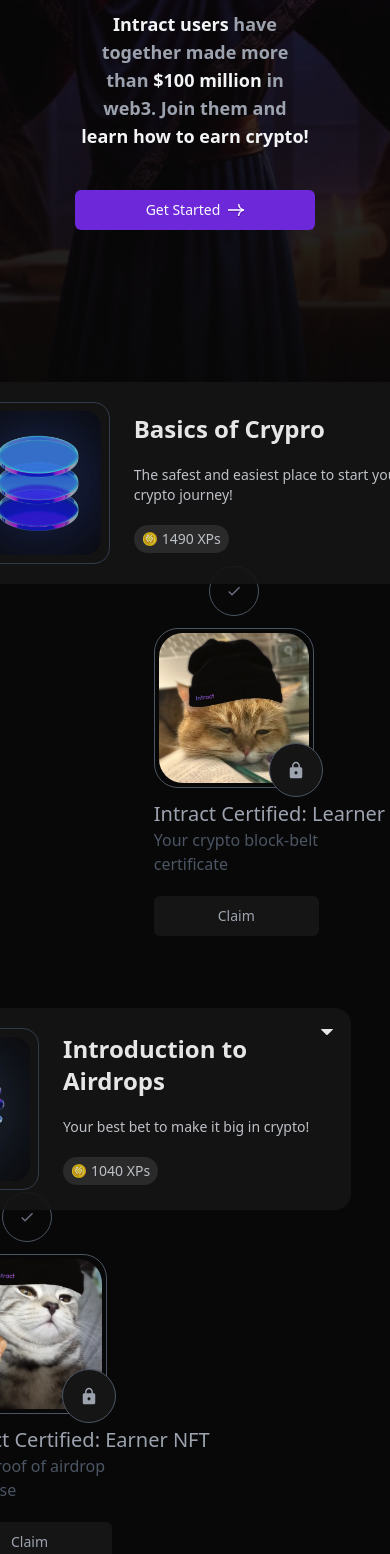
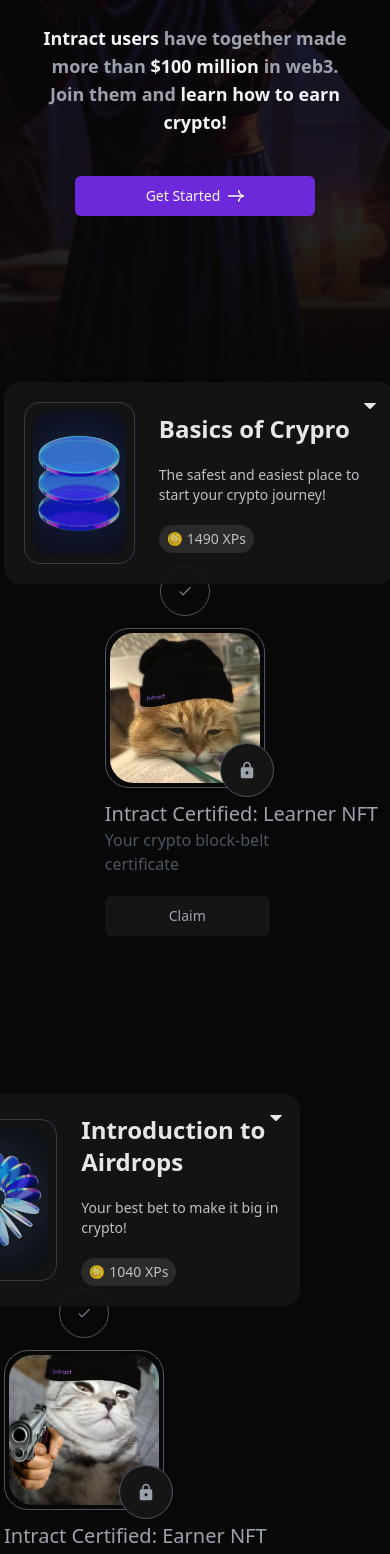
Before and after one commit to vishalp-65/Intract_assignment, a Next.js app: page / in a window 390 px wide. Shown: the part 430-1984 px from the top of the page. Built offline with nearby package versions, Linux system fonts and the light colour scheme; what tailwindcss-dotted-background would draw is missing.

Commit message:
Fix responsiveness issues

```diff
--- a/components/Container.tsx
+++ b/components/Container.tsx
@@ -21,15 +21,15 @@
             >
                 <HeroSection />
 
-                <div className="w-auto md:max-w-[100rem] flex items-center justify-center">
-                    <div className="w-full">
-                        <div className="px-10 mt-[-6rem] relative z-3">
+                <div className="w-screen md:max-w-[100rem] flex items-center justify-center">
+                    <div className="w-full sm:flex sm:flex-col sm:items-center sm:justify-center">
+                        <div className="px-1 md:px-10 mt-[-6rem] relative z-3">
                             <Quests questsData={questsData[0]} />
-                            <div className="absolute bottom-0 right-14">
+                            <div className="absolute bottom-0 right-3 md:right-14 mt-[22rem] md:mt-40">
                                 <LearnerNFT learnerData={learnerNFTData[0]} />
                             </div>
                         </div>
-                        <div className="px-10 relative mt-[16rem]">
+                        <div className="px-1 md:px-10 relative mt-[22rem] md:mt-[16rem]">
                             <div className="absolute bottom-0 right-[23%]">
                                 <Quests questsData={questsData[1]} />
                             </div>
--- a/components/HeroSection.tsx
+++ b/components/HeroSection.tsx
@@ -13,7 +13,7 @@
                 <p className="font-serif text-6xl font-bold">Academy</p>
             </div>
 
-            <p className="w-[40%] text-lg text-center text-gray-100 text-wrap font-semibold">
+            <p className="w-[80%] md:w-[40%] text-lg text-center text-gray-100 text-wrap font-semibold">
                 Intract users{" "}
                 <span className="text-gray-400">
                     have together made more than
--- a/components/Navbar.tsx
+++ b/components/Navbar.tsx
@@ -12,7 +12,7 @@
 const Navbar = (props: Props) => {
     return (
         <div
-            className="px-2 md:px-0 fixed top-0 left-0 right-0 flex justify-between md:justify-evenly items-center gap-2 h-16 z-50
+            className="fixed px-2 md:px-0 fixed top-0 left-0 right-0 flex justify-between md:justify-evenly items-center gap-2 h-16 z-50
         bg-opacity-80 shadow-lg shadow-black/[0.03] backdrop-blur-[1rem] border-b border-gray-700"
         >
             {/* Name logo */}
--- a/components/Quests.tsx
+++ b/components/Quests.tsx
@@ -33,10 +33,10 @@
     };
 
     return (
-        <div className="w-[31rem]">
+        <div className="w-screen md:w-[31rem]">
             <div
                 className={`relative bg-bgPrimary opacity-90 border-gray-300 p-5 cursor-pointer
-                 hover:bg-[#232323] z-20 ${isUp} ? rounded-t-2xl rounded-b-none: rounded-2xl`}
+                 hover:bg-[#232323] z-40 ${isUp} ? rounded-t-2xl rounded-b-none: rounded-2xl`}
                 onClick={togglePosition}
             >
                 <div className="flex justify-between items-center gap-6">
--- a/components/TopProjects.tsx
+++ b/components/TopProjects.tsx
@@ -8,7 +8,7 @@
     return (
         <div className="flex flex-col items-center justify-between gap-12">
             <div className="flex flex-col justify-center items-center gap-2">
-                <p className="text-3xl text-gray-200 font-semibold">
+                <p className="text-3xl text-center md:text-start text-gray-200 font-semibold">
                     Top Crypto Creators and Projects to Follow
                 </p>
                 <p className="text-gray-400">
```
